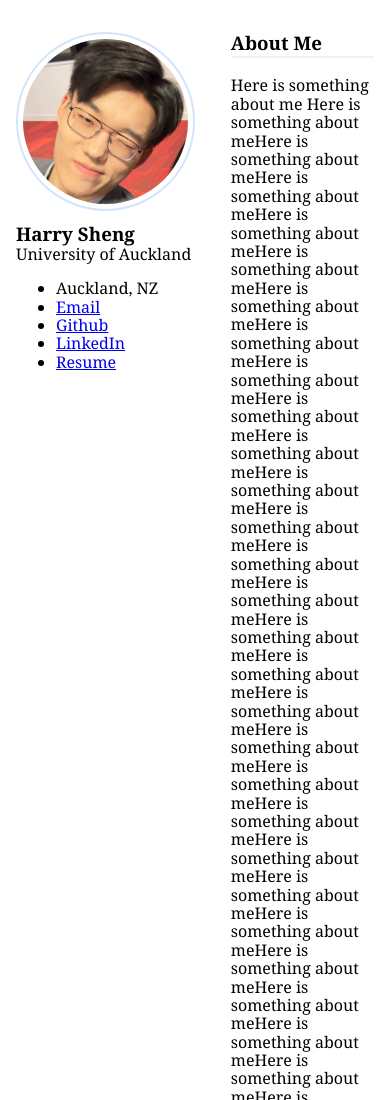
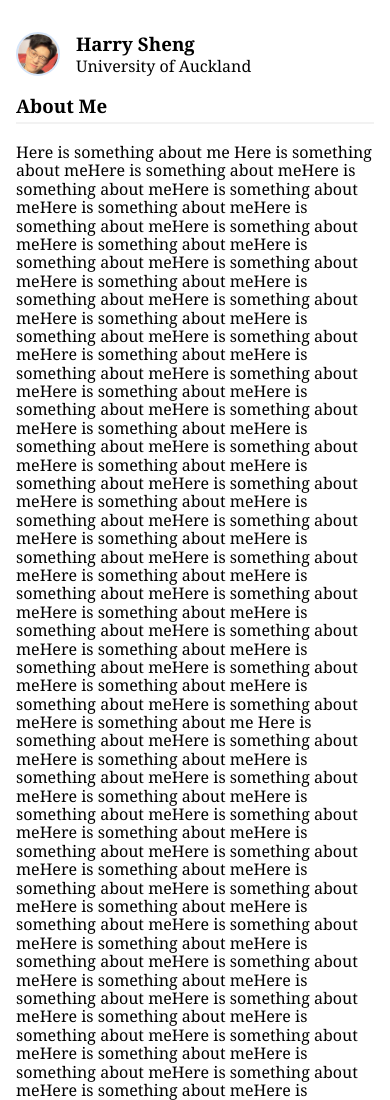
Before and after one commit to Harry-Sheng/HarryShengCS.github.io, a plain HTML site: page index.html in a window 390 px wide. Shown: the top 1100 px of the page. Drawn offline with Linux system fonts and the light colour scheme.

Commit message:
Now the website looks better for mobile

```diff
--- a/css/style.css
+++ b/css/style.css
@@ -1,5 +1,6 @@
 body {
   font-family: Georgia, 'Times New Roman', Times, serif, Arial, sans-serif;
+  font-size: 1rem;
 }
 
 #main {
@@ -11,14 +12,12 @@ body {
   margin-top: 2em;
   padding-left: 1em;
   padding-right: 1em;
-  animation: intro 0.3s both;
-  animation-delay: 0.35s
 }
 
 .side_bar {
     position: sticky;
     top: 2em;
-    height: 500PX;
+    height: 2rem;
     z-index: 1000;
 }
 
@@ -28,7 +27,7 @@ body {
   align-items: center;
   width: 100%;
   vertical-align: top;
-  width: 36px;
+  margin-right: 1rem;
 }
 
 #profile_picture {
@@ -43,6 +42,7 @@ body {
 .about_me {
   flex-grow: 1;
   margin-left: 10%;
+  margin-right: 10%;
 }
 
 #author_name{
@@ -51,7 +51,7 @@ body {
 }
 
 #author_university{
-  margin-top:0;
+  margin-top: 1%;
   margin-bottom: 0%;
 }
 
@@ -60,3 +60,46 @@ body {
   border-bottom: 2px solid rgb(242, 242, 242);
   padding-bottom: 1.5%;
 }
+
+@media (max-width: 941px) {
+  #main {
+    flex-direction: column;
+  }
+
+  .side_bar {
+    display: flex;
+    position: relative;
+    top: auto;
+    height: auto;
+    z-index: auto;
+    order: -1; /* This will ensure that the sidebar goes on top */
+    margin-bottom: 1rem;
+  }
+
+  #profile_picture {
+    max-width: 40px;
+    border-radius: 50%;
+    padding: 0;
+  }
+
+  .about_me {
+    margin-left: 0;
+    margin-right: 0;
+  }
+
+  .avatar {
+    display: table-cell;
+    vertical-align: top;
+    width:auto;
+  }
+
+  #author_name{
+    margin-top: 0.8%;
+    margin-bottom: 0;
+  }
+
+  #author_contact {
+    display: none;
+  }
+
+}
--- a/index.html
+++ b/index.html
@@ -27,7 +27,7 @@
         <div class="personal_informations">
           <h3 id="author_name">Harry Sheng</h3>
           <p id="author_university">University of Auckland</p>
-          <ul>
+          <ul id="author_contact">
             <li>Auckland, NZ</li>
             <li>
               <a href="mailto:harryshengcoding@gmail.com" target="_blank"
```
Also changed, not shown: 1 other file.
